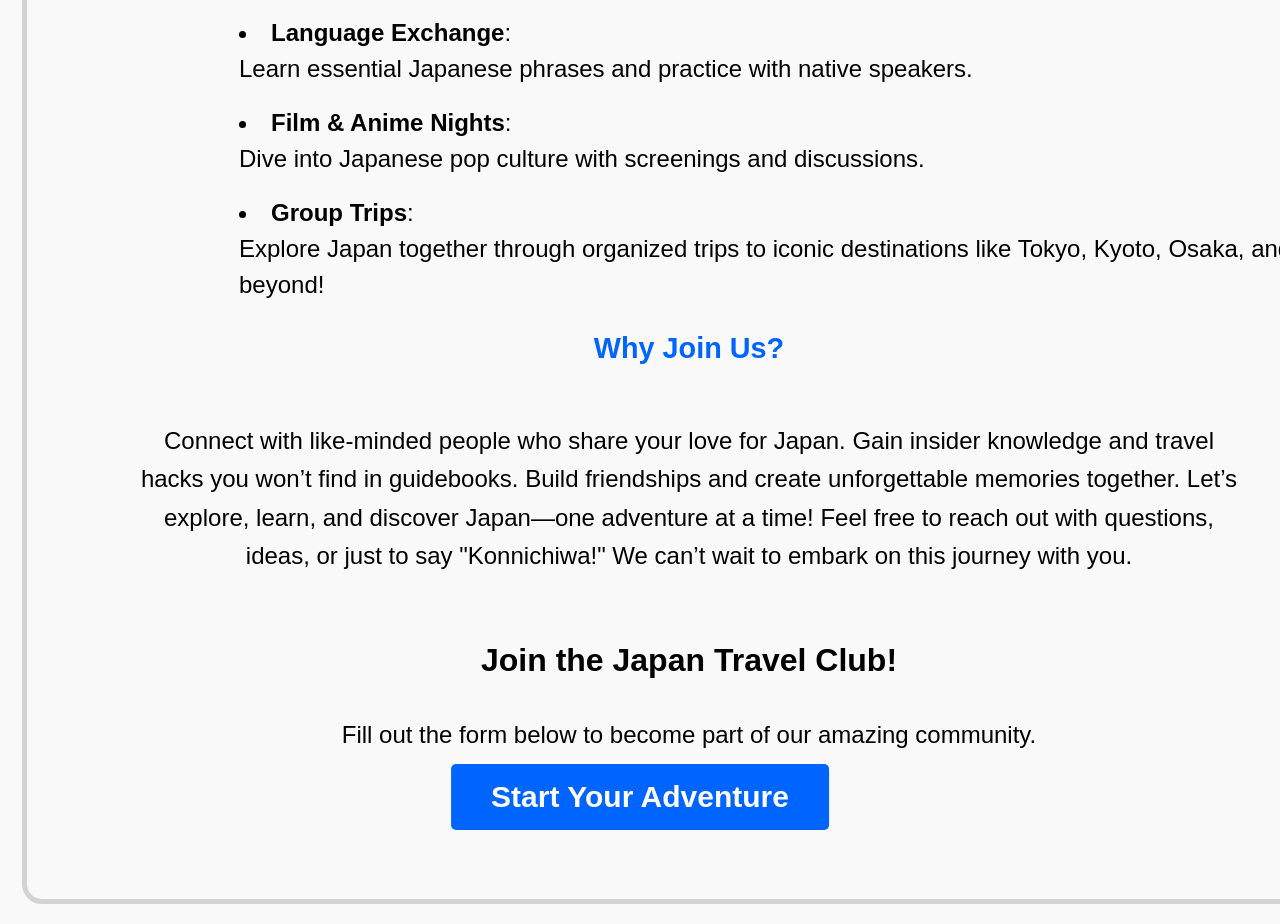
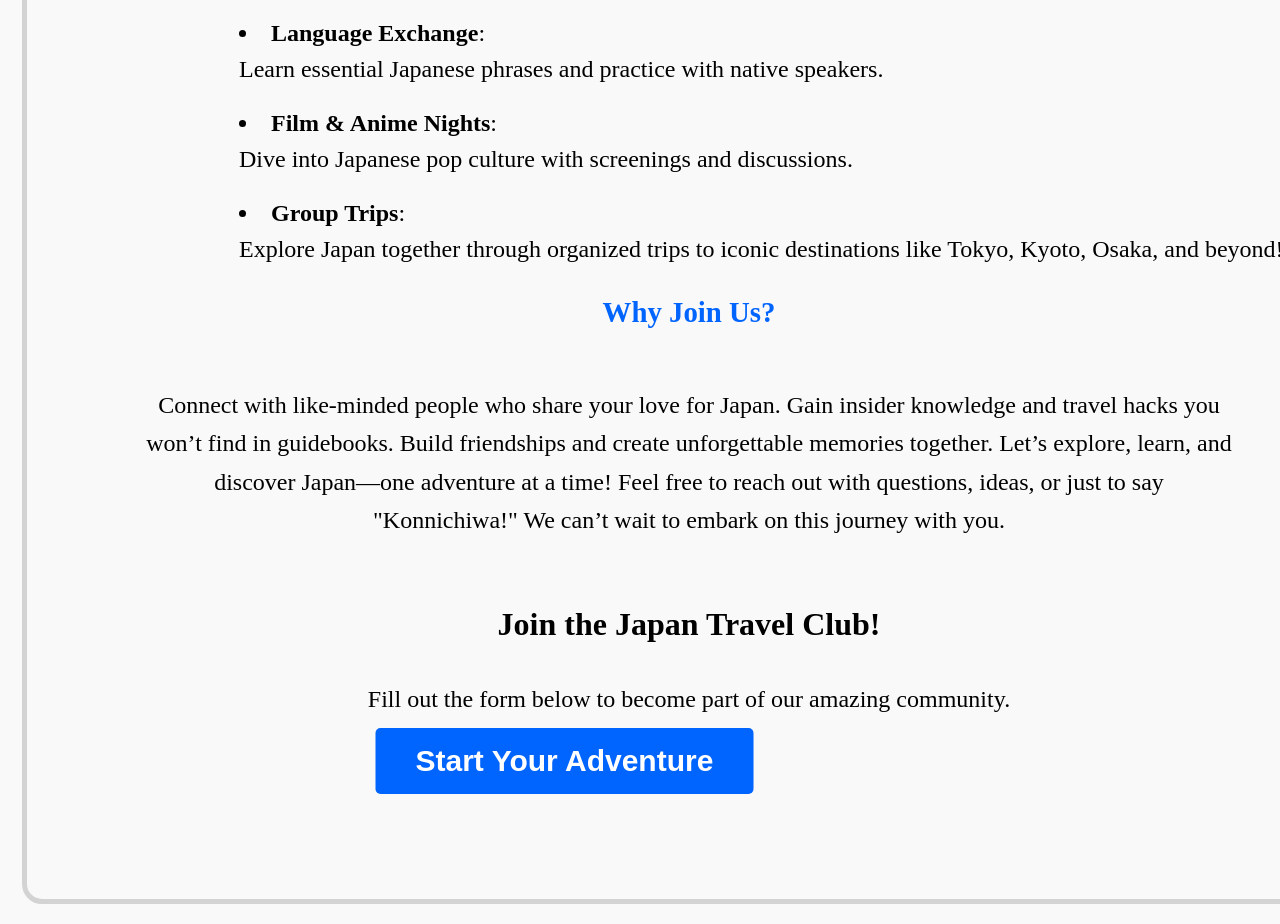
Before and after one commit to gordon1245/html-group-EA, a plain HTML site: page index.html in a window 1280 px wide. Shown: the part 822-1746 px from the top of the page. Drawn offline with Linux system fonts and the light colour scheme.

Commit message:
Update index.html

```diff
--- a/index.html
+++ b/index.html
@@ -7,79 +7,78 @@
 
     <style type="text/css">
         body {
-            font-family: Arial, sans-serif;
-            background-color: #f9f9f9;
-            padding: 20px;
-            padding-top: 200px;
-            max-width: 1500px;
-            margin: 0 auto;
+            background-color: #f9f9f9; /* set the background color to #f9f9f9 */
+            padding: 20px; /* set the padding to 20px */
+            padding-top: 200px; /* set the top padding to 200px */
+            max-width: 1500px; /* set the maximum width to 1500px */
+            margin: 0 auto; /* set the margin to auto */
         }
 
         fieldset {
-            border-radius: 20px;
-            border: 5px solid lightgray;
-            width: 1300px;
-            height: 1500px;
+            border-radius: 20px; /* set the border-radius to 20px */
+            border: 5px solid lightgray; /* set the border to 5px solid lightgray */
+            width: 1300px; /* set the width to 1300px */
+            height: 1500px; /* set the height to 1500px */
         }
 
         .text {
-            text-align: center;
-            margin: 0 auto;
-            width: 1100px;
+            text-align: center; /* set the text alignment to center */
+            margin: 0 auto; /* set the margin to auto */
+            width: 1100px; /* set the width to 1100px */
         }
 
         h1 {
-            font-size: 4rem;
-            margin-bottom: 10px;
-            text-align: center;
+            font-size: 4rem; /* set the font size to 4rem */
+            margin-bottom: 10px;    /* set the margin-bottom to 10px */
+            text-align: center;     /* set the text alignment to center */
         }
 
         p {
-            font-size: 1.5rem;
-            line-height: 1.6;
-            margin: 10px auto;
+            font-size: 1.5rem; /* set the font size to 1.5rem */
+            line-height: 1.6; /* set the line height to 1.6 */
+            margin: 10px auto;  /* set the margin to 10px auto */
         }
 
         h2 {
-            font-size: 1.8rem;
-            color: #0064ff;
-            line-height: 1.5;
-            text-align: center;
+            font-size: 1.8rem;      /* set the font size to 1.8rem */
+            color: #0064ff;         /* set the color to #0064ff */
+            line-height: 1.5;       /* set the line height to 1.5 */
+            text-align: center;     /* set the text alignment to center */
         }
 
         .points {
-            text-align: left;
-            font-size: 1rem;
-            color: black;
-            padding-left: 200px;
+            text-align: left;       /* set the text alignment to left */
+            font-size: 1rem;        /* set the font size to 1rem */
+            color: black;           /* set the color to black */
+            padding-left: 200px;    /* set the left padding to 200px */
         }
 
         li {
-            line-height: 0;
-            font-size: 1.5rem;
-            color: black;
-            line-height: 1.5;
+            line-height: 0;         /* set the line height to 0 */
+            font-size: 1.5rem;      /* set the font size to 1.5rem */
+            color: black;           /* set the color to black */
+            line-height: 1.5;       /* set the line height to 1.5 */
         }
 
         h3 {
-            font-size: 2rem;
-            color: black;
-            line-height: 1.5;
-            text-align: center;
+            font-size: 2rem;        /* set the font size to 2rem */
+            color: black;           /* set the color to black */
+            line-height: 1.5;       /* set the line height to 1.5 */
+            text-align: center;     /* set the text alignment to center */
         }
 
         .joinbutton {
-            position: absolute;
-            background-color: #0064FF;
-            color: white;
-            border: none;
-            border-radius: 5px;
-            cursor: pointer;
-            left: 50%;
-            transform: translateX(-50%);
-            padding: 16px 40px;
-            font-size: 30px;
-            font-weight: bold;
+            position: absolute;     /* set the position to absolute */
+            background-color: #0064FF;  /* set the background color to #0064FF */
+            color: white;           /* set the text color to white */
+            border: none;           /* remove the border */
+            border-radius: 5px;     /* set the border-radius to 5px */
+            cursor: pointer;        /* set the cursor to pointer */
+            left: 50%;              /* set the left position to 50% */
+            transform: translateX(-70%);    /* set the transform to translateX(-50%) */
+            padding: 16px 40px;     /* set the padding to 16px 40px */
+            font-size: 30px;        /* set the font size to 30px */
+            font-weight: bold;      /* set the font weight to bold */
         }
     </style>
 </head>
```
